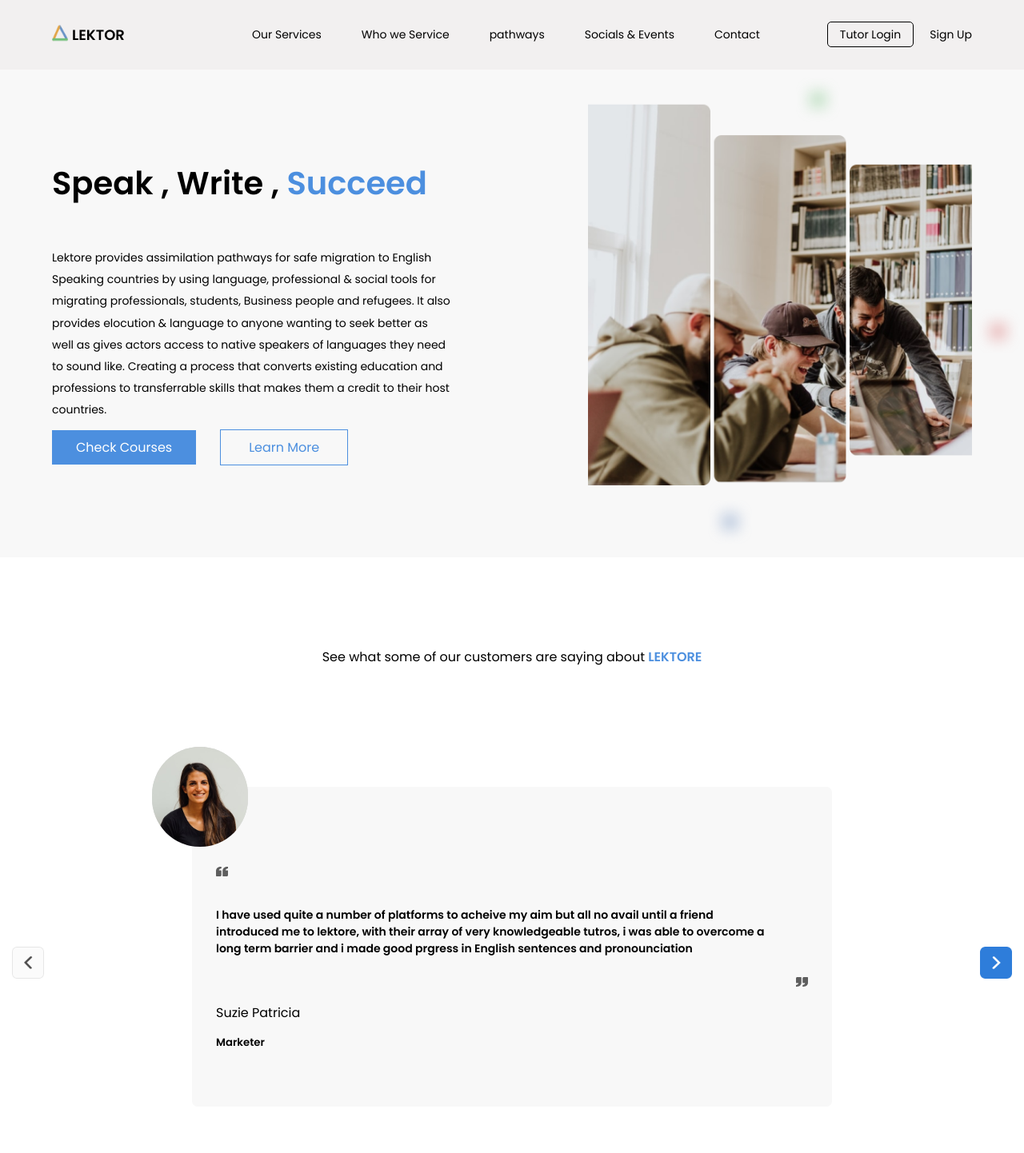
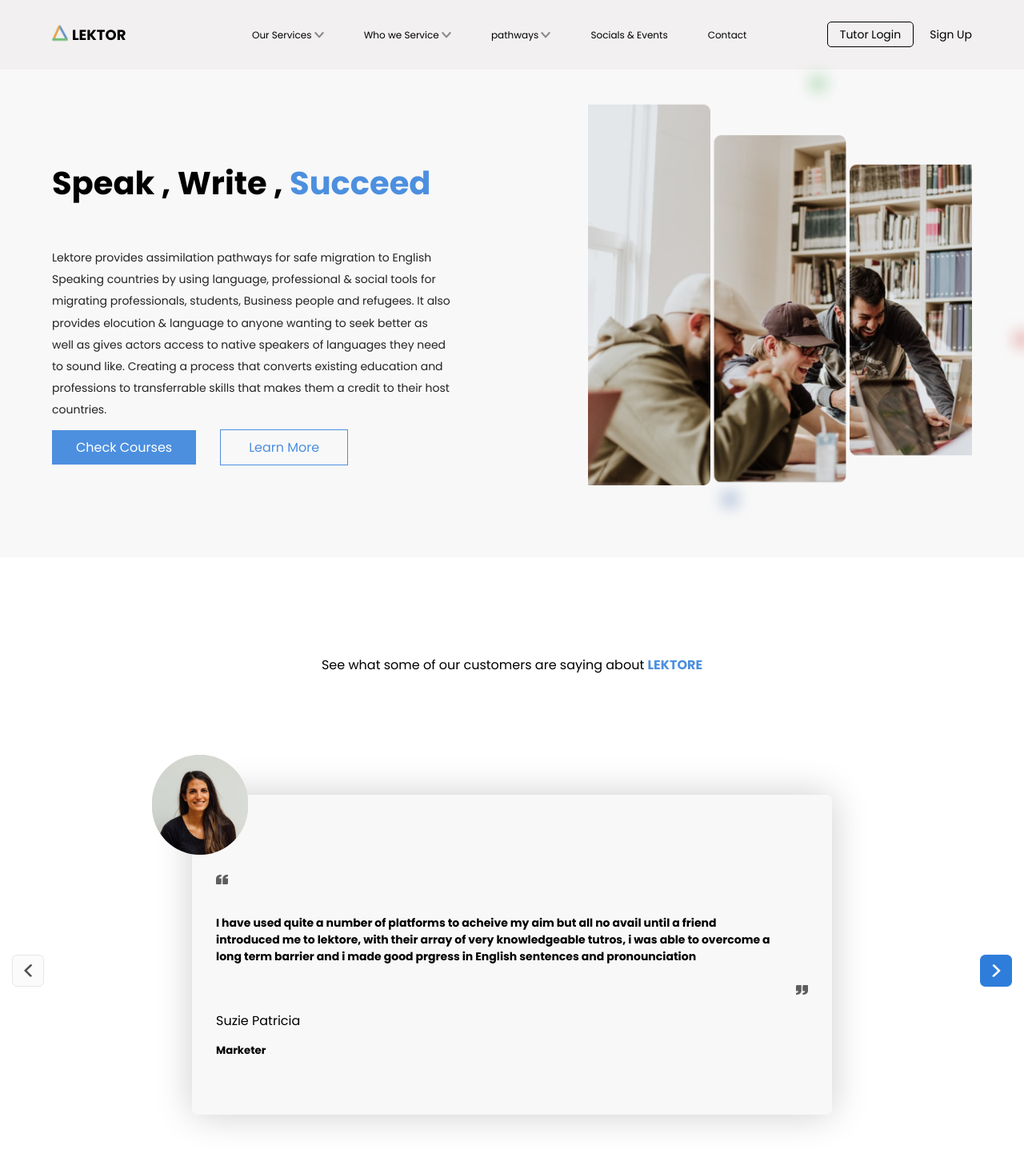
Before and after one commit to Shapati/test-git, a React (Create React App) app: page / in a window 1280 px wide. Shown: the top 1442 px of the page at 80% size. Built offline with nearby package versions, Linux system fonts and the light colour scheme.

Commit message:
added dropdown to navbar

```diff
--- a/src/index.css
+++ b/src/index.css
@@ -1,4 +1,5 @@
-@import url('https://fonts.googleapis.com/css2?family=Poppins:wght@400;600&display=swap');
+@import url('https://fonts.googleapis.com/css2?family=Poppins:wght@400;500;600;700;900&display=swap');
+
 :root{
   --gen-color: #4C8FDF;
 }
--- a/src/pages/Home/Home.jsx
+++ b/src/pages/Home/Home.jsx
@@ -3,6 +3,7 @@ import { Decorator } from "./decorators/Decorator";
 import Footer from "./Footer/Footer";
 import { IntroSection } from "./IntroSection/IntroSection";
 import { Testimonials } from "./Testimonials/Testimonials";
+
 
 const Home = () => {
   return (
--- a/src/pages/Home/IntroSection/IntroSection.css
+++ b/src/pages/Home/IntroSection/IntroSection.css
@@ -6,7 +6,7 @@
 
 .IntroSection {
   width: 1250px;
-  margin: 50px auto 0px auto;
+  margin: 50px auto 50px auto;
   display: grid;
   grid-template-columns: repeat(2, auto);
   justify-content: space-between;
@@ -23,6 +23,7 @@
   color: var(--gen-color);
 }
 .introSection-left p {
+  color: #242323;
   margin-bottom: 50px;
   width: 600px;
   line-height: 1.7rem;
@@ -89,6 +90,7 @@
     margin-bottom: 20px;
     line-height: 1.7rem;
   }
+
   .introSection-right {
     width: 480px;
     height: 480px;
--- a/src/pages/Home/Navabar/Navbar.css
+++ b/src/pages/Home/Navabar/Navbar.css
@@ -172,6 +172,7 @@
   .nav-right {
     width: 1050px;
   }
+
 }
 @media screen and (max-width: 1500px) {
   .Navbar {
@@ -180,6 +181,7 @@
   .nav-right {
     width: 1000px;
   }
+
 }
 @media screen and (max-width: 1400px) {
   .Navbar {
@@ -191,4 +193,10 @@
   .nav-right a {
     font-size: 14px;
   }
+  .tabs a{
+    font-size: 12px;
+  }
+  .nav-right img{
+    width: 12px;
+  }
 }
--- a/src/pages/Home/Navabar/Navbar.jsx
+++ b/src/pages/Home/Navabar/Navbar.jsx
@@ -57,7 +57,7 @@ export const Navbar = () => {
           <div className="tabs">
             <div className="dropdown" id="dropdown1">
               <NavLink to="#" onClick={() => firstDrop()}>
-                Our Services
+                Our Services <img src="./assets/dropdown.svg" alt="" />
               </NavLink>
               {firstDropdown && (
                 <ul className="swing-in-top-fwd" ref={first}>
@@ -70,7 +70,7 @@ export const Navbar = () => {
             </div>
             <div className="dropdown" id="dropdown2">
               <NavLink to="#" onClick={() => secondDrop()}>
-                Who we Service
+                Who we Service  <img src="./assets/dropdown.svg" alt="" />
               </NavLink>
               {secondDropdown && (
                 <ul className="swing-in-top-fwd">
@@ -84,7 +84,7 @@ export const Navbar = () => {
             </div>
             <div className="dropdown" id="dropdown3">
               <NavLink to="#" onClick={() => thirdDrop()}>
-                pathways
+                pathways  <img src="./assets/dropdown.svg" alt="" />
               </NavLink>
               {thirdDropdown && (
                 <ul className="swing-in-top-fwd">
--- a/src/pages/Home/Testimonials/Testimonials.css
+++ b/src/pages/Home/Testimonials/Testimonials.css
@@ -1,5 +1,5 @@
 .testimonial-container {
-  padding-top: 50px;
+  padding: 60px 0px 60px 0px;
 }
 .testimonial {
   position: relative;
@@ -21,6 +21,9 @@
   width: 800px;
   height: 400px;
   background-color: #f8f8f8;
+  box-shadow: 0px 0px 47px 0px rgba(0,0,0,0.2);
+-webkit-box-shadow: 0px 0px 47px 0px rgba(0,0,0,0.2);
+-moz-box-shadow: 0px 0px 47px 0px rgba(0,0,0,0.2);
   border-radius: 7px;
   position: relative;
 }
@@ -89,5 +92,5 @@
   width: 17px;
   height: 17px;
   border-radius: 50px;
-  background-color: #868282;
+  transition: .4s ease-in-out;
 }
--- a/src/pages/Home/Testimonials/Testimonials.jsx
+++ b/src/pages/Home/Testimonials/Testimonials.jsx
@@ -1,11 +1,11 @@
 import { useState, useEffect } from "react";
-import { Testimonial } from "../../../data/Testimonial";
+// import { Testimonial } from "../../../data/Testimonial";
 import "./Testimonials.css";
-import { Fade, Flip } from "react-reveal";
+// import { Fade, Flip } from "react-reveal";
 import AOS from "aos";
 import "aos/dist/aos.css";
 export const Testimonials = () => {
-  const { testimonials } = Testimonial();
+  // const { testimonials } = Testimonial();
   useEffect(() => {
     AOS.init();
     AOS.refresh();
@@ -52,17 +52,17 @@ export const Testimonials = () => {
         <div className="previous">
           {first && (
             <div onClick={() => showFourth()}>
-              <img src="./assets/prev.png" alt="" />{" "}
+              <img src="./assets/prev.png" alt="" />
             </div>
           )}
           {second && (
             <div onClick={() => showFirst()}>
-              <img src="./assets/prev.png" alt="" />{" "}
+              <img src="./assets/prev.png" alt="" />
             </div>
           )}
           {third && (
             <div onClick={() => showSecond()}>
-              <img src="./assets/prev.png" alt="" />{" "}
+              <img src="./assets/prev.png" alt="" />
             </div>
           )}
           {fourth && (
--- a/src/pages/Home/decorators/Decorator.css
+++ b/src/pages/Home/decorators/Decorator.css
@@ -3,13 +3,13 @@
   margin: 0px auto;
 }
 .images-deco img:nth-child(1) {
-  transform: translate(1020px, -650px);
+  transform: translate(1020px, -710px);
 }
 .images-deco img:nth-child(2) {
   transform: translate(1200px, -310px);
 }
 .images-deco img:nth-child(3) {
-  transform: translate(760px, -72px);
+  transform: translate(760px, -100px);
 }
 @media screen and (max-width: 1600px) {
   .images-deco img:nth-child(2) {
@@ -18,9 +18,14 @@
 }
 @media screen and (max-width: 1500px) {
   .images-deco img:nth-child(2) {
-    transform: translate(1150px, -310px);
+    transform: translate(1180px, -300px);
   }
   .images-deco img:nth-child(1) {
-    transform: translate(980px, -600px);
+    transform: translate(980px, -620px);
   }
 }
+@media screen and (max-width: 1400px) {
+  .images-deco img:nth-child(2) {
+    transform: (0px, 0px);
+  }
+}
```
Also changed, not shown: public/assets/dropdown.svg (added).
